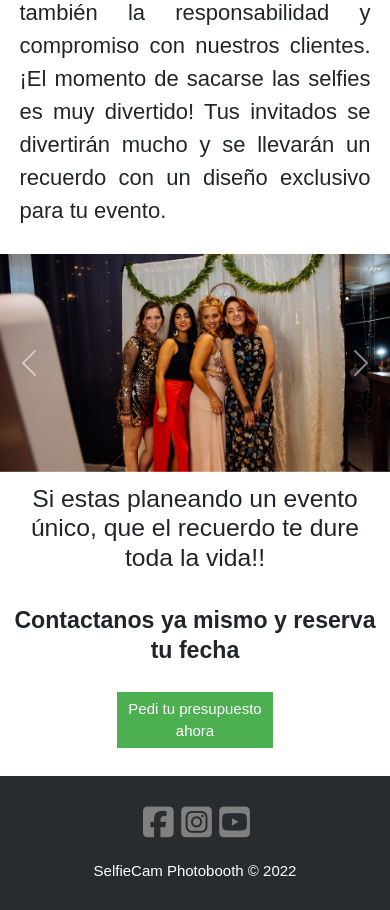
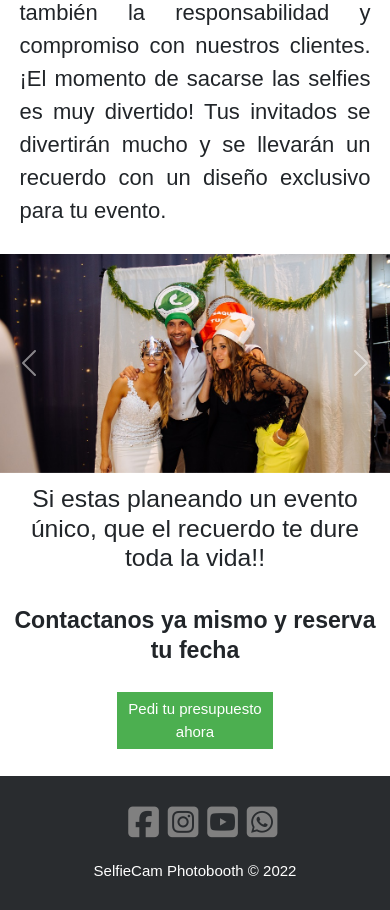
Before and after one commit to mariogzabala/mario-zabala-selfiecam, a PHP site: page / in a window 390 px wide. Shown: the part 787-1697 px from the top of the page. Run offline with PHP 8.4, Linux system fonts and the light colour scheme; some libraries are stand-ins or nearby versions.

Commit message:
Add mixin, extend, map-get and SEO

```diff
--- a/css/style.css
+++ b/css/style.css
@@ -85,16 +83,58 @@ footer {
   flex-wrap: wrap;
   justify-content: space-between;
   margin-top: 2%; }
-  footer .footerIcons a {
+  footer .fa-square-facebook {
     width: 25px;
     height: 25px;
     border-radius: 2px;
     font-size: 35px;
     color: grey;
-    line-height: 35px;
     text-align: center;
     line-height: 35px;
-    margin-left: 3px; }
+    margin-left: 10px; }
+    footer .fa-square-facebook:hover {
+      color: #3b5998;
+      transform: scale(1.1);
+      transition: all .25s; }
+  footer .fa-square-instagram {
+    width: 25px;
+    height: 25px;
+    border-radius: 2px;
+    font-size: 35px;
+    color: grey;
+    text-align: center;
+    line-height: 35px;
+    margin-left: 10px; }
+    footer .fa-square-instagram:hover {
+      color: #8a3ab9;
+      transform: scale(1.1);
+      transition: all .25s; }
+  footer .fa-square-youtube {
+    width: 25px;
+    height: 25px;
+    border-radius: 2px;
+    font-size: 35px;
+    color: grey;
+    text-align: center;
+    line-height: 35px;
+    margin-left: 10px; }
+    footer .fa-square-youtube:hover {
+      color: #c4302b;
+      transform: scale(1.1);
+      transition: all .25s; }
+  footer .fa-square-whatsapp {
+    width: 25px;
+    height: 25px;
+    border-radius: 2px;
+    font-size: 35px;
+    color: grey;
+    text-align: center;
+    line-height: 35px;
+    margin-left: 10px; }
+    footer .fa-square-whatsapp:hover {
+      color: #25d366;
+      transform: scale(1.1);
+      transition: all .25s; }
 
 .footerContact {
   margin-top: 0%; }
--- a/index.html
+++ b/index.html
@@ -4,7 +4,9 @@
     <meta charset="UTF-8">
     <meta http-equiv="X-UA-Compatible" content="IE=edge">
     <meta name="viewport" content="width=device-width, initial-scale=1.0">
-    <title>SelfieCam PhotoBooth</title>
+    <meta name="keywords" content="espejo magico cordoba, alquiler espejo magico cordoba, cabina de fotos cordoba, alquiler cabina de fotos cordoba, espejo magico precio">
+    <meta name="description" content="Alquiler de Espejo Mágico en Córdoba. Ideal para todo tipo de eventos, Reserva tu fecha ahora!! 3512582222 ">
+    <title>Espejo Mágico Córdoba</title>
     <link href="https://cdn.jsdelivr.net/npm/bootstrap@5.1.3/dist/css/bootstrap.min.css" rel="stylesheet" integrity="sha384-1BmE4kWBq78iYhFldvKuhfTAU6auU8tT94WrHftjDbrCEXSU1oBoqyl2QvZ6jIW3" crossorigin="anonymous">
     <link href="css/style.css" rel="stylesheet">
     <link href="https://unpkg.com/aos@2.3.1/dist/aos.css" rel="stylesheet">
@@ -15,7 +17,7 @@
     <header>
             <!-- LOGO -->
         <div class="logo">
-            <a href="#"><img class="img-fluid" src="./assets/img/logo.png" alt="selfiecam photobooth logo"></a>
+            <a href="#"><img class="img-fluid" src="./assets/img/logo.png" alt="selfiecam-photobooth-logo.png"></a>
         </div>
             <!-- BARRA DE NAVEGACION -->
         <nav class="navbar navbar-expand-lg navbar-dark">
@@ -35,7 +37,7 @@
         <!-- MAIN -->
     <main class="mainIndex">
         <div class="imgIndex">
-            <img class="img-fluid" src="./assets/img/portada1.jpg" alt="Totem Fotografico Cordoba" style="width: 100%;"/>
+            <img class="img-fluid" src="./assets/img/portada1.jpg" alt="Totem-Fotografico-Cordoba.jpg" style="width: 100%;"/>
         </div>
         <div class="encabezado">
             <h1>ESPEJO MÁGICO Y MUCHO MÁS..</h1>
@@ -48,19 +50,19 @@
         <div id="carouselExampleControls" class="carousel slide" data-bs-ride="carousel">
             <div class="carousel-inner">
                 <div class="carousel-item active">
-                    <img src="assets/img/espejo-carrousel-1.jpg" class="d-block w-100" alt="...">
+                    <img src="assets/img/espejo-carrousel-1.jpg" class="d-block w-100" alt="espejo-magico-cordoba.jpg">
                 </div>
                 <div class="carousel-item">
-                    <img src="assets/img/espejo-carrousel-2.jpg" class="d-block w-100" alt="...">
+                    <img src="assets/img/espejo-carrousel-2.jpg" class="d-block w-100" alt="espejo-fotografico-cordoba.jpg">
                 </div>
                 <div class="carousel-item">
-                    <img src="assets/img/totem-carrousel-1.jpg" class="d-block w-100" alt="...">
+                    <img src="assets/img/totem-carrousel-1.jpg" class="d-block w-100" alt="totem-fotografico-cordoba.jpg">
                 </div>
                 <div class="carousel-item">
-                    <img src="assets/img/totem-carrousel-2.jpg" class="d-block w-100" alt="...">
+                    <img src="assets/img/totem-carrousel-2.jpg" class="d-block w-100" alt="Totem-fotografico-cordoba.jpg">
                 </div>
                 <div class="carousel-item">
-                    <img src="assets/img/totem-carrousel-3.jpg" class="d-block w-100" alt="...">
+                    <img src="assets/img/totem-carrousel-3.jpg" class="d-block w-100" alt="totem-fotografico-cordoba.jpg">
                 </div>
                 <button class="carousel-control-prev" type="button" data-bs-target="#carouselExampleControls" data-bs-slide="prev">
                     <span class="carousel-control-prev-icon" aria-hidden="true"></span>
@@ -83,9 +85,10 @@
         <!-- FOOTER -->
     <footer>
 		<div class="footerIcons">
-            <a href="#"><i class="fa-brands fa-square-facebook"></i></a>
-            <a href="#"><i class="fa-brands fa-square-instagram"></i></a>
-            <a href="#"><i class="fa-brands fa-square-youtube"></i></a>
+            <a href="https://www.facebook.com/SelfieCamCordoba"><i class="fa-brands fa-square-facebook"></i></a>
+            <a href="https://www.instagram.com/selfiecam_cordoba"><i class="fa-brands fa-square-instagram"></i></a>
+            <a href="https://www.youtube.com/channel/UC_cNiXEULs-ivU9Eq-eDK4A"><i class="fa-brands fa-square-youtube"></i></a>
+            <a href="https://wa.me/543512582222"><i class="fa-brands fa-square-whatsapp"></i></a>
 		</div>
         <div class="copyright">
 			<p>SelfieCam Photobooth &copy; 2022</p>
--- a/scss/colors.scss
+++ b/scss/_colors.scss
@@ -8,3 +8,7 @@ $contactFormColor: lightgray;
 $formColor: #f8f8f8;
 $borderFormColor: rgba(0, 0, 0, 0.075);
 $buttonColor: #4caf50;
+$insta: #8a3ab9;
+$wp: #25d366;
+$fb: #3b5998;
+$yt: #c4302b;
--- a/scss/contact.scss
+++ b/scss/_contact.scss
@@ -2,10 +2,7 @@
 	display: grid;
 	grid-template-columns: 100%;
 	grid-template-rows: repeat(3/auto);
-	grid-template-areas:
-	"encabezadoContact"
-	"contactForm"
-	"button";
+	grid-template-areas: "encabezadoContact" "contactForm" "button";
 }
 .contactForm {
 	text-align: center;
--- a/scss/footer.scss
+++ b/scss/_footer.scss
@@ -1,3 +1,20 @@
+
+// MIXIN
+@mixin footerIcons($hover) {
+	width: 25px;
+	height: 25px;
+	border-radius: 2px;
+	font-size: 35px;
+	color: $footerIconsColor;
+	text-align: center;
+	line-height: 35px;
+	margin-left: 10px;
+	&:hover {
+		color: $hover;
+		transform: scale(1.1);
+		transition: all .25s;
+	}
+}
 
 footer {
 	grid-area: footer;
@@ -11,18 +28,18 @@ footer {
 	flex-wrap: wrap;
 	justify-content: space-between;
 	margin-top: 2%;
-	.footerIcons {
-		a {
-			width: 25px;
-			height: 25px;
-			border-radius: 2px;
-			font-size: 35px;
-			color: $footerIconsColor;
-			line-height: 35px;
-			text-align: center;
-			line-height: 35px;
-			margin-left: 3px;
-		}
+
+	.fa-square-facebook {
+		@include footerIcons($fb)
+	}
+	.fa-square-instagram {
+		@include footerIcons($insta)
+	}
+	.fa-square-youtube {
+		@include footerIcons($yt)
+	}
+	.fa-square-whatsapp {
+		@include footerIcons($wp)
 	}
 }
 .footerContact {
@@ -35,12 +52,7 @@ footer {
 		padding: 0%;
 	}
 }
-.fa-brands {
-	&:hover {
-		transform: scale(1.1);
-		transition: all .25s;
-	}
-}
+
 
 @media (max-width: 768px) {
 	.footerIcons {
--- a/scss/header.scss
+++ b/scss/_header.scss
@@ -1,8 +1,4 @@
-li {
-	text-decoration: none;
-	color: $liColor;
-	list-style-type: none;
-}
+
 ul {
 	display: flex;
 	justify-content: flex-end;
@@ -23,7 +19,12 @@ a {
 	a {
 		img {
 			width: 50%;
+			&:hover {
+				transform: scale(1.1);
+				transition: all .25s;
+			}
 		}
+
 	}
 }
 header {
--- a/scss/packages.scss
+++ b/scss/_packages.scss
@@ -44,22 +44,7 @@ article {
 		flex-wrap: nowrap;
 	}
 	section {
-		article.format {
-			grid-area: format prints confeti design;
-			width: 100%;
-			margin-bottom: 5%;
-		}
-		article.prints {
-			grid-area: format prints confeti design;
-			width: 100%;
-			margin-bottom: 5%;
-		}
-		article.confeti {
-			grid-area: format prints confeti design;
-			width: 100%;
-			margin-bottom: 5%;
-		}
-		article.design {
+		article.format, article.prints, article.confeti, article.design {
 			grid-area: format prints confeti design;
 			width: 100%;
 			margin-bottom: 5%;
--- a/scss/services.scss
+++ b/scss/_services.scss
@@ -2,13 +2,7 @@
 	display: grid;
 	grid-template-columns: 50% 50%;
 	grid-template-rows: repeat(6/auto);
-	grid-template-areas:
-    "encabezadoService encabezadoService"
-    "textoEncabezadoService textoEncabezadoService"
-    "imgEspejoService textoEspejoService"
-    "imgTotemService textoTotemService"
-    "img360Service texto360Service"
-    "button button";
+	grid-template-areas: "encabezadoService encabezadoService" "textoEncabezadoService textoEncabezadoService" "imgEspejoService textoEspejoService" "imgTotemService textoTotemService" "img360Service texto360Service" "button button";
 }
 .encabezadoService {
 	grid-area: encabezadoService;
@@ -61,27 +55,7 @@
 		width: 100%;
 		overflow: hidden;
 	}
-	.imgEspejoService {
-		width: 100%;
-		padding: 5% 0%;
-	}
-	.textoEspejoService {
-		width: 100%;
-		padding: 5% 0%;
-	}
-	.imgTotemService {
-		width: 100%;
-		padding: 5% 0%;
-	}
-	.textoTotemService {
-		width: 100%;
-		padding: 5% 0%;
-	}
-	.img360Service {
-		width: 100%;
-		padding: 5% 0%;
-	}
-	.texto360Service {
+	.imgEspejoService, .textoEspejoService, .imgTotemService, .textoTotemService, .img360Service, .texto360Service {
 		width: 100%;
 		padding: 5% 0%;
 	}
--- a/scss/estilo.scss
+++ b/scss/estilo.scss
@@ -7,25 +7,36 @@
 @import "contact";
 @import "index";
 
+// MAP-GET
+$estlioGeneral:(
+	margen: 0px,
+	padding: 0px,
+	boxSizing: border-box,
+	fuente: ('Manjari', sans-serif)
 
+);
+* {
+	margin: map-get($estlioGeneral, margen);
+	padding: map-get($estlioGeneral, padding);
+	box-sizing: map-get($estlioGeneral, boxSizing);
+	font-family: map-get($estlioGeneral, fuente)
+}
 
-* {
-	margin: 0px;
-	padding: 0px;
-	box-sizing: border-box;
-	font-family: 'Manjari', sans-serif;
+// EXTEND
+.align{
+	text-align:center
 }
 h1 {
-	text-align: center;
+	@extend .align;
 	padding: 3% 0% 2% 0%;
-	font-size: 50px;
+	font-size:50px;
 }
 h2 {
-	text-align: center;
+	@extend .align;
 	margin-bottom: 2%;
 }
 h3 {
-	text-align: center;
+	@extend .align;
 	font-weight: bold;
 	line-height: 30px;
 	margin-bottom: 2%;
@@ -69,5 +80,4 @@ p {
 		font-size: 15px;
 		margin: 5% 30% 5% 30%;
 	}
-
 }
```
Also changed, not shown: other parts of css/style.css (+13 -63 lines), scss/_about.scss (renamed from scss/about.scss, +1 -7 lines), scss/_index.scss (renamed from scss/index.scss, +1 -7 lines), views/about.html (+7 -4 lines), views/contact.html (+7 -4 lines), views/packages.html (+7 -4 lines), views/services.html (+13 -10 lines), assets/img/espejo-carrousel-1.jpg.
